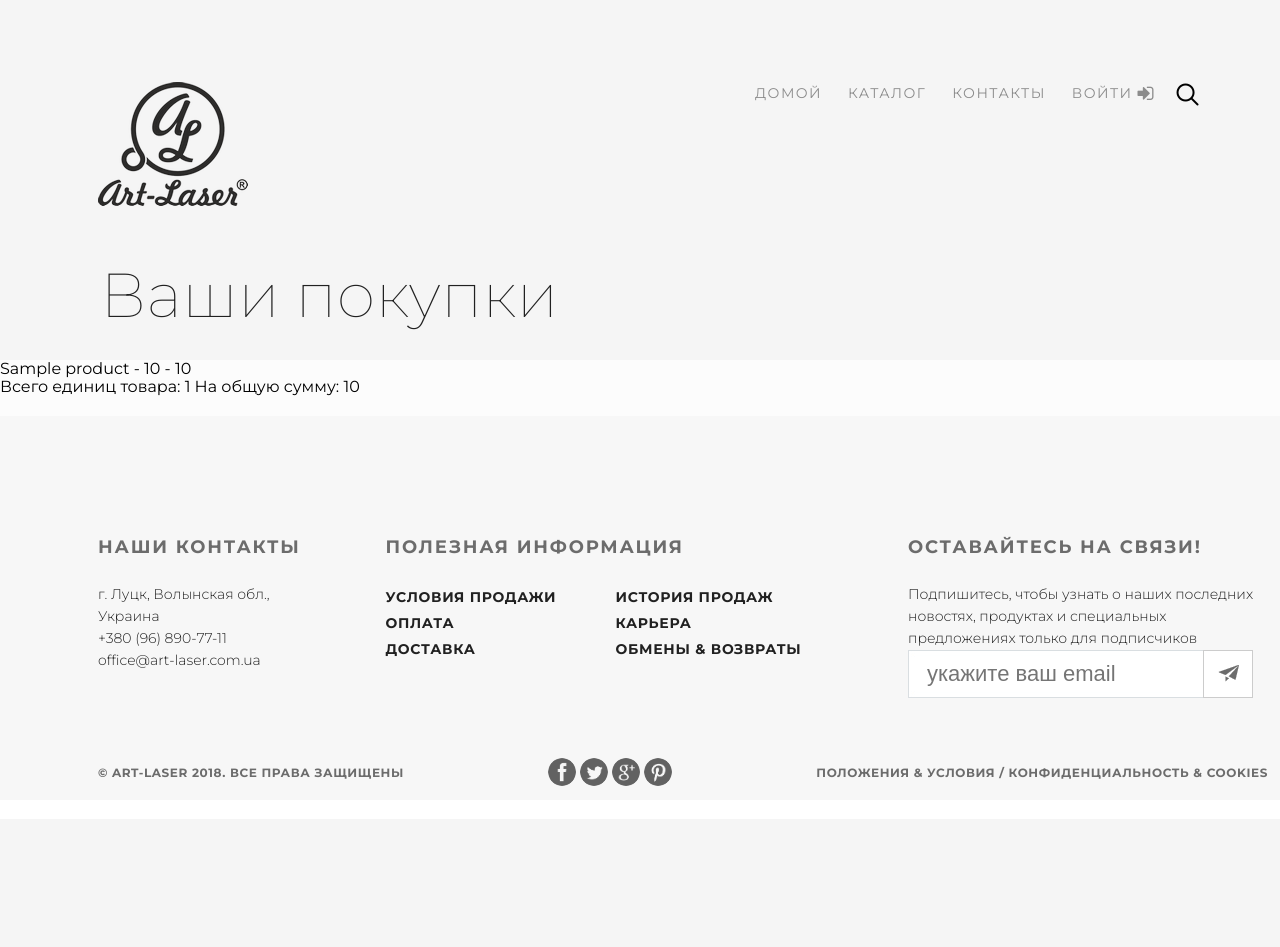
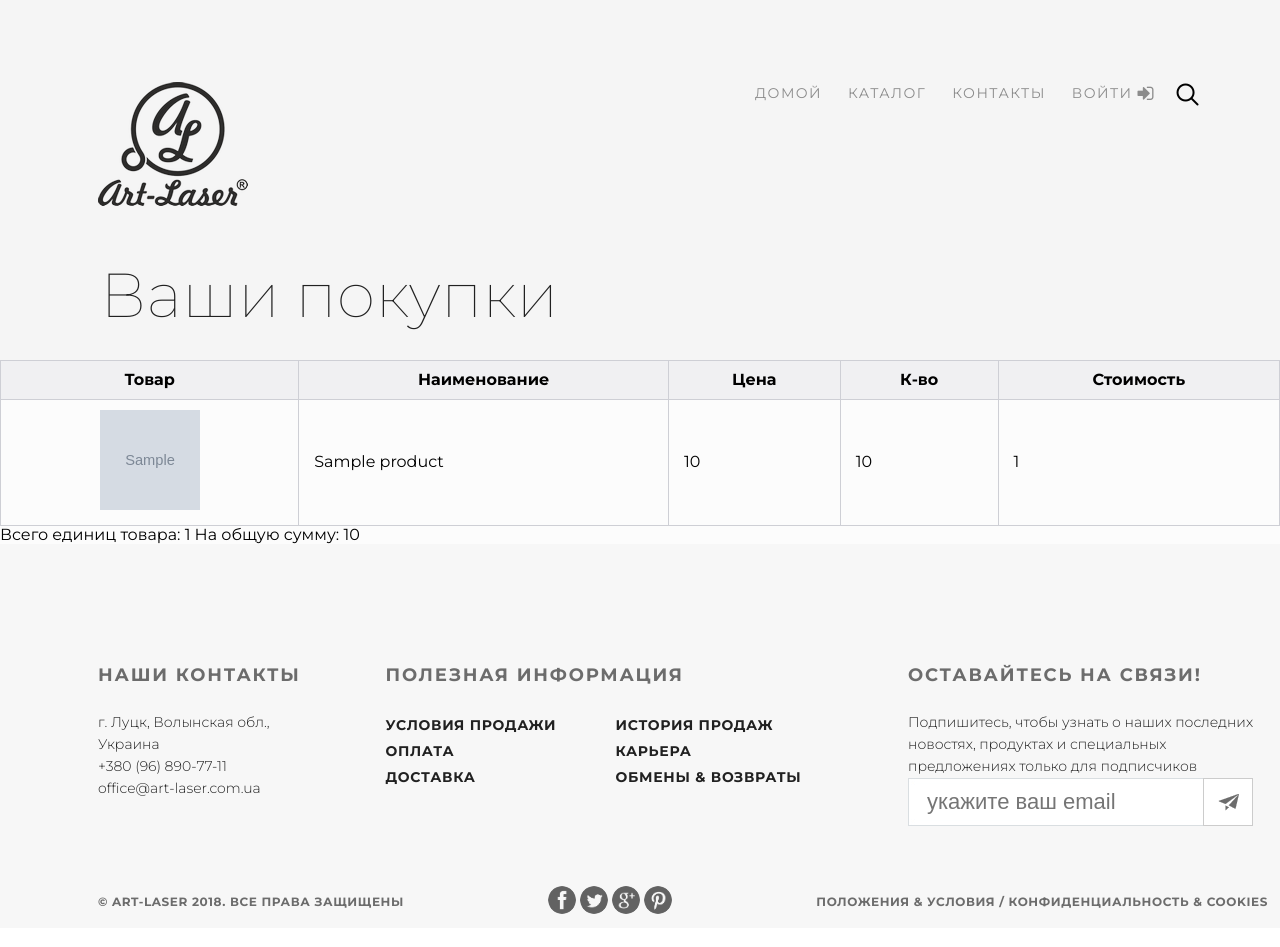
Before and after one commit to kostelov/artlaser, a Django app: template basketapp/templates/basketapp/basket.html in a window 1280 px wide; the page is wider, and only the part inside the window is pictured. Before the commit the page ends 786 px from the top of that part, so only its background shows below. Run offline with Django 3.2, Linux system fonts and the light colour scheme; the template is opened without the code that fills it: most values are stand-ins (such as "Sample title", 1, 10 or a date in 2020); grey boxes marked "Sample" are stand-in pictures; parts of the project's set-up code (start-up, migrations or seed data) failed here and were passed over.

Commit message:
- вывод данных о заказе на страницу

```diff
--- a/basketapp/templates/basketapp/basket.html
+++ b/basketapp/templates/basketapp/basket.html
@@ -4,6 +4,7 @@
 {% block title %}
     {{ block.super }} - {{ title }}
 {% endblock%}
+
 
 {% block container %}
     <div class="container clearfix">
@@ -14,9 +15,29 @@
         <!-- ====== CONTENT ====== -->
         <div class="content">
             {#{ request.resolver_match }#}
-            {% for item in basket %}
-                <p>{{ item.product.name }} - {{ item.quantity }} - {{ item.product.price }}</p>
-            {% endfor %}
+                <table class="table-border">
+                    <thead>
+                        <tr>
+                            <th scope="col">Товар</th>
+                            <th scope="col">Наименование</th>
+                            <th scope="col">Цена</th>
+                            <th scope="col">К-во</th>
+                            <th scope="col">Стоимость</th>
+                        </tr>
+                    </thead>
+                    <tbody>
+                    {% for item in basket %}
+                        <tr>
+                            <th scope="row"><img class="img_min" src="/media/{{ item.product.image }}" alt=""></th>
+                            <td>{{ item.product.name }}</td>
+                            <td class="td-price">{{ item.product.price }}</td>
+                            <td class="td-qty">{{ item.quantity }}</td>
+                            <td class="td-total">{{ item.total_price }}</td>
+                        </tr>
+                    {% endfor %}
+                    </tbody>
+                </table>
+                <!--<p><img class="img_min" src="/media/{{ item.product.image }}" alt=""> {{ item.product.name }} - {{ item.quantity }} - {{ item.total_price }}</p>-->
             <p>Всего единиц товара: {{ count_product }} На общую сумму: {{ total }}</p>
         </div>    <!-- ====== CONTENT END ====== -->
     </div>     <!-- ====== CONTAINER END ====== -->
--- a/static/css/style.css
+++ b/static/css/style.css
@@ -388,6 +388,34 @@ nav a:hover {
     /*justify-content: space-between;*/
     justify-content: flex-start;
     flex-wrap: wrap;
+}
+
+table {
+    border-collapse: collapse;
+    width: 100%;
+}
+
+thead {
+    background: #f0f0f2;
+}
+
+th, td {
+  padding: 10px 15px;
+  vertical-align: middle;
+  border: 1px solid #cecfd5;
+}
+
+tbody tr:nth-child(even) {
+  background: #f0f0f2;
+}
+
+.td-price td-qty td-total {
+    text-align: center;
+}
+
+.img_min {
+    width: 100px;
+    height: 100px;
 }
 
 .pic img {
```
Also changed, not shown: basketapp/models.py (+7 -7 lines), basketapp/views.py (+3 -7 lines), mainapp/views.py (+6 -3 lines), basketapp/migrations/0002_basket_total_price.py (added), db.sqlite3.
